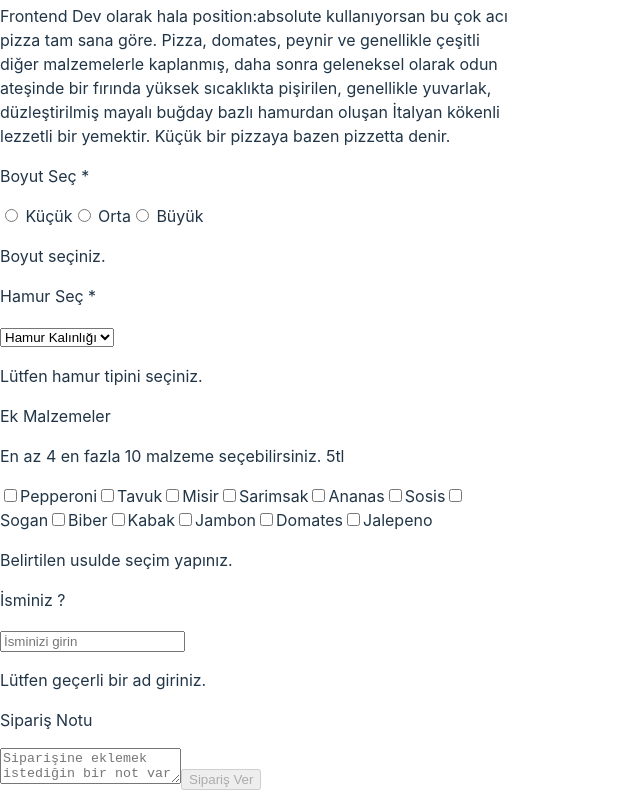
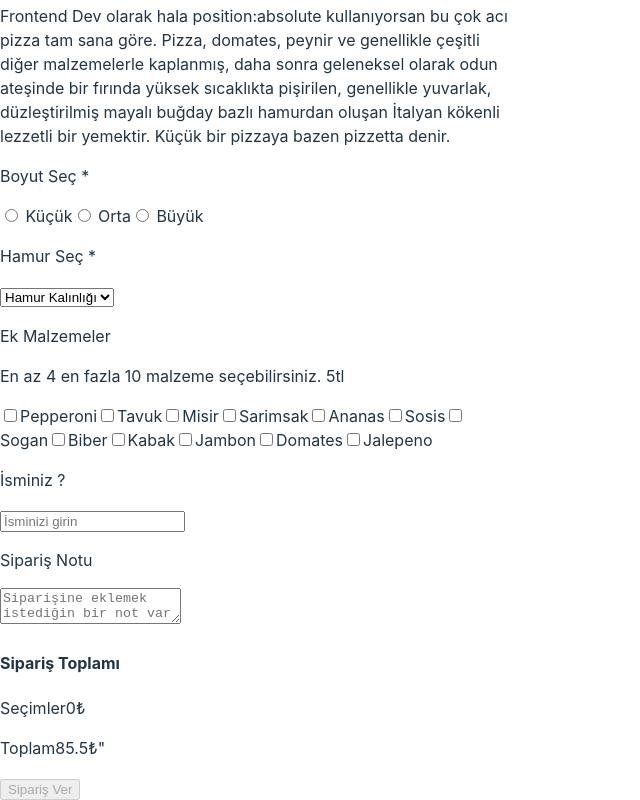
Before and after one commit to Bahadir-Uysal/wit-sprint8, a React (Vite) app: page /orderPage in a window 1280 px wide. Shown: the part 451-1251 px from the top of the page, without its empty margins (0-640 px from the left). Built offline with nearby package versions, Linux system fonts and the light colour scheme.

Commit message:
totalprice added

```diff
--- a/src/components/MainPage.jsx
+++ b/src/components/MainPage.jsx
@@ -1,3 +1,4 @@
+import { Link } from "react-router-dom/cjs/react-router-dom.min";
 import styled from "styled-components";
 
 const Main = styled.main`
@@ -15,7 +16,7 @@ export default function MainPage() {
       <Div>
         <h3>Teknolojik Yemekler</h3>
         <h1>KOD ACIKTIRIR PİZZA, DOYURUR</h1>
-        <button>ACIKTIM</button>
+        <Link to ="/orderpage"><button>ACIKTIM</button></Link>
       </Div>
     </Main>
   );
--- a/src/components/OrderPage.jsx
+++ b/src/components/OrderPage.jsx
@@ -58,8 +58,9 @@ export default function Order() {
     size: false,
     dough: false,
     malzemeler: false,
-  })
+  });
   const [isValid, setIsValid] = useState(false);
+  const [totalPrice, setTotalPrice] = useState(85.5);
 
   const handleValidation = () => {
     const selectedMalzemeler = Object.values(form.malzemeler).filter(
@@ -67,10 +68,10 @@ export default function Order() {
     ).length;
 
     const newErrors = {
-      isim: form.isim.trim().length < 3,
+      isim: form.isim.trim().length < 4,
       size: form.size === "",
       dough: form.dough === "",
-      malzemeler: selectedMalzemeler < 3 || selectedMalzemeler > 10,
+      malzemeler: selectedMalzemeler < 4 || selectedMalzemeler > 10,
     };
 
     setErrors(newErrors);
@@ -83,9 +84,19 @@ export default function Order() {
     setIsValid(isValidForm);
   };
 
-    useEffect(()=> {
-      handleValidation()
-    },[form,touched])
+  useEffect(() => {
+    handleValidation();
+    calculateTotalPrice();
+  }, [form]);
+
+  const calculateTotalPrice = () => {
+    const basePrice = 85.5;
+    const selectedMalzemelerCount = Object.values(form.malzemeler).filter(
+      (isSelected) => isSelected
+    ).length;
+    const extraPrice = selectedMalzemelerCount * 5;
+    setTotalPrice(basePrice + extraPrice);
+  };
 
   const handleChange = (event) => {
     const { name, value, type, checked } = event.target;
@@ -106,9 +117,8 @@ export default function Order() {
         ...form,
         [name]: value,
       });
-      setTouched((prev) => ({ ...prev, [name]: true }));
     }
-
+    setTouched((prev) => ({ ...prev, [name]: true }));
   };
 
   const handleSubmit = (event) => {
@@ -170,7 +180,7 @@ export default function Order() {
             />{" "}
             Büyük
           </label>
-          {errors.size && <p>{errorMessages.size}</p>}
+          {errors.size && touched.size && <p>{errorMessages.size}</p>}
           <p>Hamur Seç *</p>
           <label>
             <select onChange={handleChange} name="dough" value={form.dough}>
@@ -179,7 +189,7 @@ export default function Order() {
               <option value="kalın">Kalın</option>
             </select>
           </label>
-          {errors.dough && <p>{errorMessages.dough}</p>}
+          {errors.dough && touched.dough && <p>{errorMessages.dough}</p>}
           <p>Ek Malzemeler</p>
           <p>En az 4 en fazla 10 malzeme seçebilirsiniz. 5tl</p>
           {malzemeList.map((malzeme, index) => (
@@ -194,7 +204,9 @@ export default function Order() {
               {malzeme.charAt(0).toUpperCase() + malzeme.slice(1)}
             </label>
           ))}
-          {errors.malzemeler && <p>{errorMessages.malzemeler}</p>}
+          {errors.malzemeler && touched.malzemeler && (
+            <p>{errorMessages.malzemeler}</p>
+          )}
 
           <p>İsminiz ?</p>
           <label>
@@ -205,7 +217,7 @@ export default function Order() {
               onChange={handleChange}
               value={form.isim}
             />
-            {errors.isim && <p>{errorMessages.isim}</p>}
+            {errors.isim && touched.isim && <p>{errorMessages.isim}</p>}
           </label>
 
           <p>Sipariş Notu</p>
@@ -218,9 +230,20 @@ export default function Order() {
             ></textarea>
           </label>
 
-          <button type="submit" disabled={!isValid}>
-            Sipariş Ver
-          </button>
+          <div>
+            <h4>Sipariş Toplamı</h4>
+            <p>
+              Seçimler
+              <span>{Object.values(form.malzemeler).filter((selected) => selected).length * 5 }₺</span>
+            </p>
+            <p>
+              Toplam
+              <span>{totalPrice}₺"</span>
+            </p>
+            <button type="submit" disabled={!isValid}>
+              Sipariş Ver
+            </button>
+          </div>
         </form>
       </main>
     </>
```
